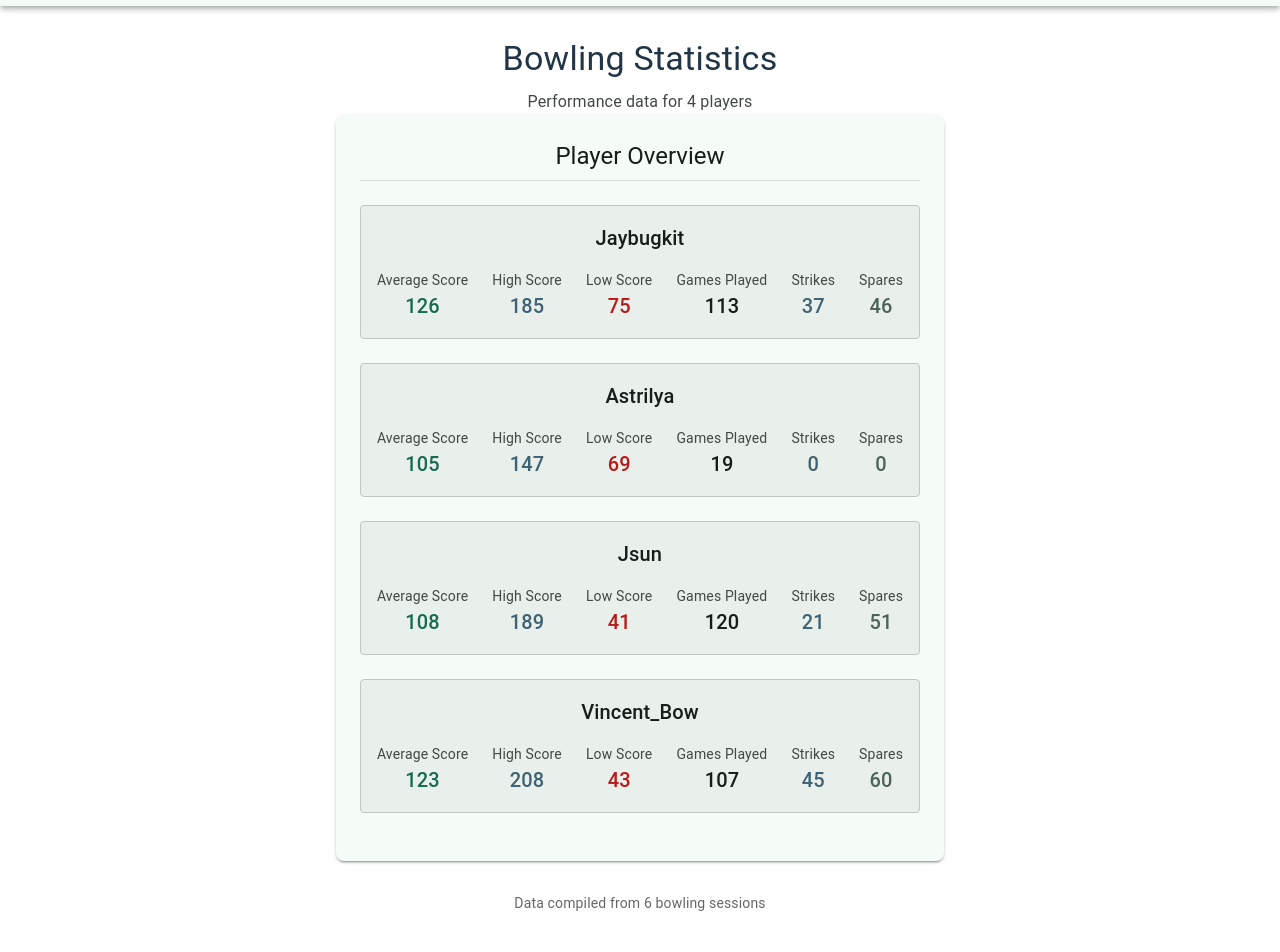
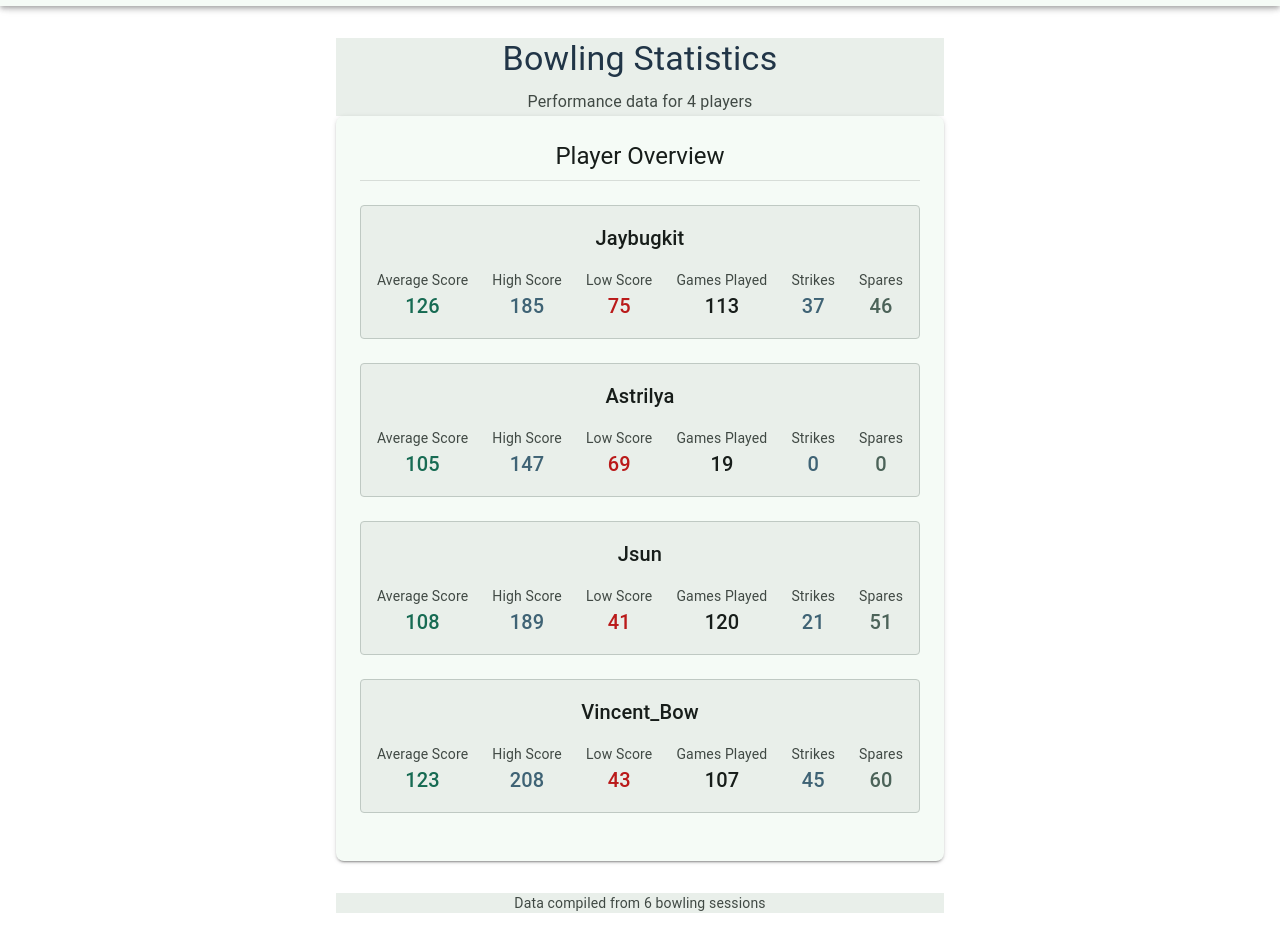
Before and after one commit to jwong65/bowling-project, a React (Vite) app: page /playerstats in a window 1280 px wide. Shown: the part 58-1010 px from the top of the page. Built offline with nearby package versions, Linux system fonts and the light colour scheme.

Commit message:
Added background to help see text better on BowlingStats

```diff
--- a/src/components/BowlingHistory.jsx
+++ b/src/components/BowlingHistory.jsx
@@ -129,7 +129,6 @@ export default function BowlingHistory() {
                                 margin: '2px',
                                 borderRadius: '4px 4px 0 0',
                                 color: 'var(--md-sys-color-on-surface-variant)',
-                                fontWeight: 'medium',
                             },
                             '& .MuiTabs-indicator': {
                                 backgroundColor: 'var(--md-sys-color-primary)',
--- a/src/components/BowlingStats.jsx
+++ b/src/components/BowlingStats.jsx
@@ -117,7 +117,7 @@ export default function BowlingStats() {
 
   return (
     <Container maxWidth="xl">
-        <Box sx={{ mt: 8, textAlign: 'center' }}>
+        <Box sx={{ mt: 8, textAlign: 'center', backgroundColor: 'var(--md-sys-color-surface-container)' }}>
             <Typography variant="h4" component="div" gutterBottomsx={{ color: 'var(--md-sys-color-primary)' }}>
                 Bowling Statistics
             </Typography>
@@ -209,8 +209,8 @@ export default function BowlingStats() {
           </Box>
         ))}
       </Paper>
-      <Box sx={{ mb: 4, textAlign: 'center' }}>
-        <Typography variant="body2" color="text.secondary">
+      <Box sx={{ mb: 4, textAlign: 'center', backgroundColor: 'var(--md-sys-color-surface-container)' }}>
+        <Typography variant="body2" sx={{ color: "var(--md-sys-color-on-surface-variant)" }}>
           Data compiled from {Object.values(playerStats)[0]?.sessions.length || 0} bowling sessions
         </Typography>
       </Box>
```
